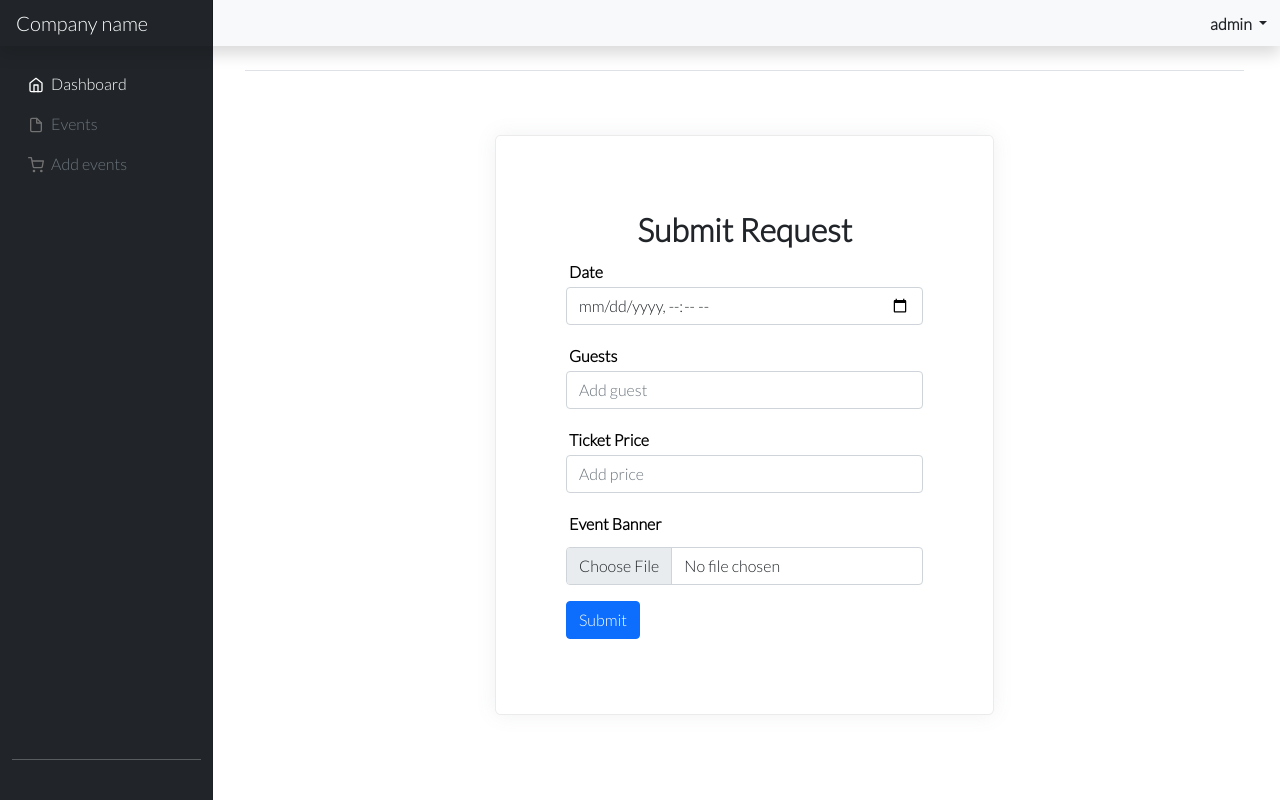
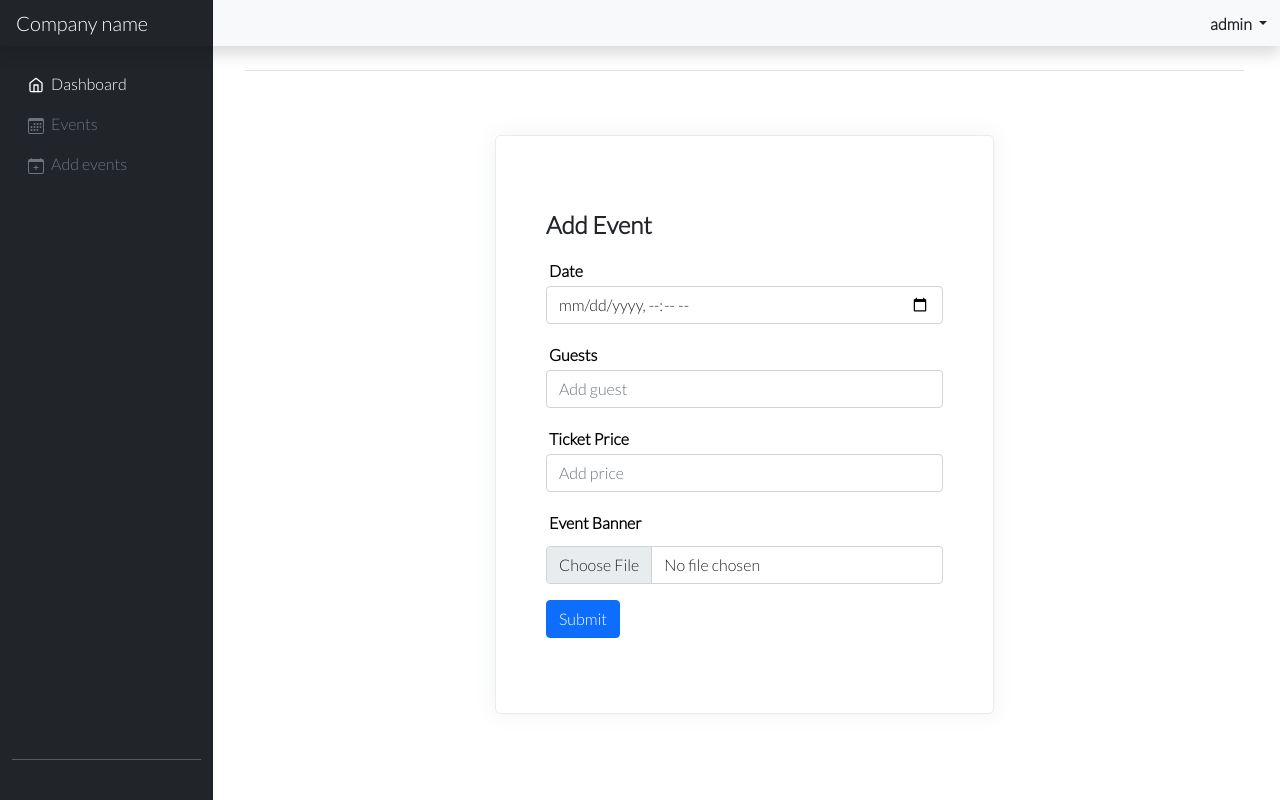
Before and after one commit to AndrejKh/CodeIgniter_Reservation_Management_Project, a CodeIgniter app: page /reservation-manager/ in a window 1280 px wide. Run offline with CodeIgniter, Linux system fonts and the light colour scheme; a user stored in the database is signed in; some libraries are stand-ins or nearby versions.

Commit message:
design updates

```diff
--- a/application/controllers/Events.php
+++ b/application/controllers/Events.php
@@ -42,7 +42,7 @@
 	public function create()
 	{
 
-		$data['title'] = 'Submit Request';
+		$data['title'] = 'Add Event';
 
 		$this->form_validation->set_rules('guest', 'Guest', 'required');
 		$this->form_validation->set_rules('date', 'Date', 'required');
@@ -76,7 +76,7 @@
 	public function update($id)
 	{
 
-		$data['title'] = 'Submit Request';
+		$data['title'] = 'Edit Event';
 
 		$this->form_validation->set_rules('guest', 'Guest', 'required');
 		$this->form_validation->set_rules('date', 'Date', 'required');
--- a/application/controllers/Reservations.php
+++ b/application/controllers/Reservations.php
@@ -44,7 +44,7 @@
 
 	public function create()
 	{
-		$data['title'] = 'Submit Request';
+		$data['title'] = 'Add Reservation';
 
 		$this->form_validation->set_rules('name', 'Name', 'required');
 		$this->form_validation->set_rules('last_name', 'Lastname', 'required');
@@ -202,7 +202,7 @@
 
 	public function update($id)
 	{
-		$data['title'] = 'Submit Request';
+		$data['title'] = 'Edit Reservation';
 		$event_id = $this->uri->segment(3);
 
 		$this->form_validation->set_rules('name', 'Name', 'required');
--- a/application/views/events/create.php
+++ b/application/views/events/create.php
@@ -1,6 +1,6 @@
 <div class="row pt-5">
   <div class="col-md-6 offset-md-3 event-form">
-    <h2 class="text-center fw-bold"><?= $title; ?></h2>
+    <h4 class="fw-bold mb-3"><?= $title; ?></h4>
 
     <?php echo validation_errors(); ?>
 
--- a/application/views/events/edit.php
+++ b/application/views/events/edit.php
@@ -1,6 +1,6 @@
 <div class="row pt-5">
   <div class="col-md-6 offset-md-3 event-form">
-    <h2><?= $title; ?></h2>
+    <h2 class="fw-bold mb-3"><?= $title; ?></h2>
 
     <?php echo validation_errors(); ?>
 
--- a/application/views/reservations/edit.php
+++ b/application/views/reservations/edit.php
@@ -39,8 +39,8 @@
                 Payed
             </label>
         </div>
-        <a href="reservations/update/' <?= $reservation['idreservations'] ?> " class="btn btn-danger"> Delete</a>
         <button type="submit" class="btn btn-primary">Submit</button>
+        <a href="reservations/update/' <?= $reservation['idreservations'] ?> " class="btn btn-danger" style="float:right"> Delete</a>
         </form>
     </div>
 </div>
--- a/application/views/templates/header.php
+++ b/application/views/templates/header.php
@@ -50,9 +50,9 @@
                   <a class="nav-link text-secondary" href="<?php echo base_url() .
                                                               'events/list' ?>">
                     <span data-feather="file"></span>
-                    <svg xmlns="http://www.w3.org/2000/svg" width="24" height="24" viewBox="0 0 24 24" fill="none" stroke="currentColor" stroke-width="2" stroke-linecap="round" stroke-linejoin="round" class="feather feather-file" aria-hidden="true">
-                      <path d="M13 2H6a2 2 0 0 0-2 2v16a2 2 0 0 0 2 2h12a2 2 0 0 0 2-2V9z"></path>
-                      <polyline points="13 2 13 9 20 9"></polyline>
+                    <svg xmlns="http://www.w3.org/2000/svg" width="16" height="16" fill="currentColor" class="bi bi-calendar3" viewBox="0 0 16 16" style="margin-right: 4px;">
+  <path d="M14 0H2a2 2 0 0 0-2 2v12a2 2 0 0 0 2 2h12a2 2 0 0 0 2-2V2a2 2 0 0 0-2-2zM1 3.857C1 3.384 1.448 3 2 3h12c.552 0 1 .384 1 .857v10.286c0 .473-.448.857-1 .857H2c-.552 0-1-.384-1-.857V3.857z"/>
+  <path d="M6.5 7a1 1 0 1 0 0-2 1 1 0 0 0 0 2zm3 0a1 1 0 1 0 0-2 1 1 0 0 0 0 2zm3 0a1 1 0 1 0 0-2 1 1 0 0 0 0 2zm-9 3a1 1 0 1 0 0-2 1 1 0 0 0 0 2zm3 0a1 1 0 1 0 0-2 1 1 0 0 0 0 2zm3 0a1 1 0 1 0 0-2 1 1 0 0 0 0 2zm3 0a1 1 0 1 0 0-2 1 1 0 0 0 0 2zm-9 3a1 1 0 1 0 0-2 1 1 0 0 0 0 2zm3 0a1 1 0 1 0 0-2 1 1 0 0 0 0 2zm3 0a1 1 0 1 0 0-2 1 1 0 0 0 0 2z"/>
 </svg>
                     Events
                   </a>
@@ -60,10 +60,9 @@
                 <li class="nav-item">
                   <a class="nav-link text-secondary" href="<?php echo base_url(); ?>events/create">
                     <span data-feather="shopping-cart"></span>
-                    <svg xmlns="http://www.w3.org/2000/svg" width="24" height="24" viewBox="0 0 24 24" fill="none" stroke="currentColor" stroke-width="2" stroke-linecap="round" stroke-linejoin="round" class="feather feather-shopping-cart" aria-hidden="true">
-                      <circle cx="9" cy="21" r="1"></circle>
-                      <circle cx="20" cy="21" r="1"></circle>
-                      <path d="M1 1h4l2.68 13.39a2 2 0 0 0 2 1.61h9.72a2 2 0 0 0 2-1.61L23 6H6"></path>
+                    <svg xmlns="http://www.w3.org/2000/svg" width="16" height="16" fill="currentColor" class="bi bi-calendar-plus" viewBox="0 0 16 16" style="margin-right: 4px">
+  <path d="M8 7a.5.5 0 0 1 .5.5V9H10a.5.5 0 0 1 0 1H8.5v1.5a.5.5 0 0 1-1 0V10H6a.5.5 0 0 1 0-1h1.5V7.5A.5.5 0 0 1 8 7z"/>
+  <path d="M3.5 0a.5.5 0 0 1 .5.5V1h8V.5a.5.5 0 0 1 1 0V1h1a2 2 0 0 1 2 2v11a2 2 0 0 1-2 2H2a2 2 0 0 1-2-2V3a2 2 0 0 1 2-2h1V.5a.5.5 0 0 1 .5-.5zM1 4v10a1 1 0 0 0 1 1h12a1 1 0 0 0 1-1V4H1z"/>
 </svg>
                     Add events
                   </a>
@@ -85,14 +84,15 @@
               <hr style="color: #fff">
               <div class="dropdown admin-dropdown">
               <a href="#" class="btn dropdown-toggle py-0" href="#" role="button" id="dropdownMenuLink" data-bs-toggle="dropdown" aria-expanded="false">
-                  <img src="https://github.com/mdo.png" alt="" width="32" height="32" class="rounded-circle me-2">
-                  <strong style="color: #fff">mdo</strong>
+                <!-- <img src="https://github.com/mdo.png" alt="" width="32" height="32" class="rounded-circle me-2"> -->
+                <strong class="text-white"><?= $this->session->userdata('username'); ?></strong>
               </a>
               <ul class="dropdown-menu dropdown-menu-end" aria-labelledby="dropdownMenuLink">
                 <li><a class="dropdown-item" href="<?php echo base_url(); ?>users/logout">Logout</a></li>
-                  <li><a class="dropdown-item" href="#">Another action</a></li>
+                <!-- <li><a class="dropdown-item" href="#">Another action</a></li> -->
               </ul>
       </div>
+
             </div>
           </div>
       </div>
--- a/assets/css/style.css
+++ b/assets/css/style.css
@@ -303,7 +303,7 @@
   box-shadow: 0 0 1.25rem rgba(108, 118, 134, 0.1);
   border-radius: 1%;
   border: 0.0625rem solid rgba(0, 0, 0, 0.08);
-  padding: 75px 70px !important;
+  padding: 75px 50px !important;
 }
 .event-form label {
   font-weight: bolder;
@@ -327,3 +327,6 @@
 .login-form .form-group {
   margin: 0 6px 16px 0;
 }
+.ticket {
+  border: 1px solid #000;
+}
```
Also changed, not shown: application/views/reservations/index.php (+21 -1 lines). Lines whose indentation alone changed are shown as unchanged.
